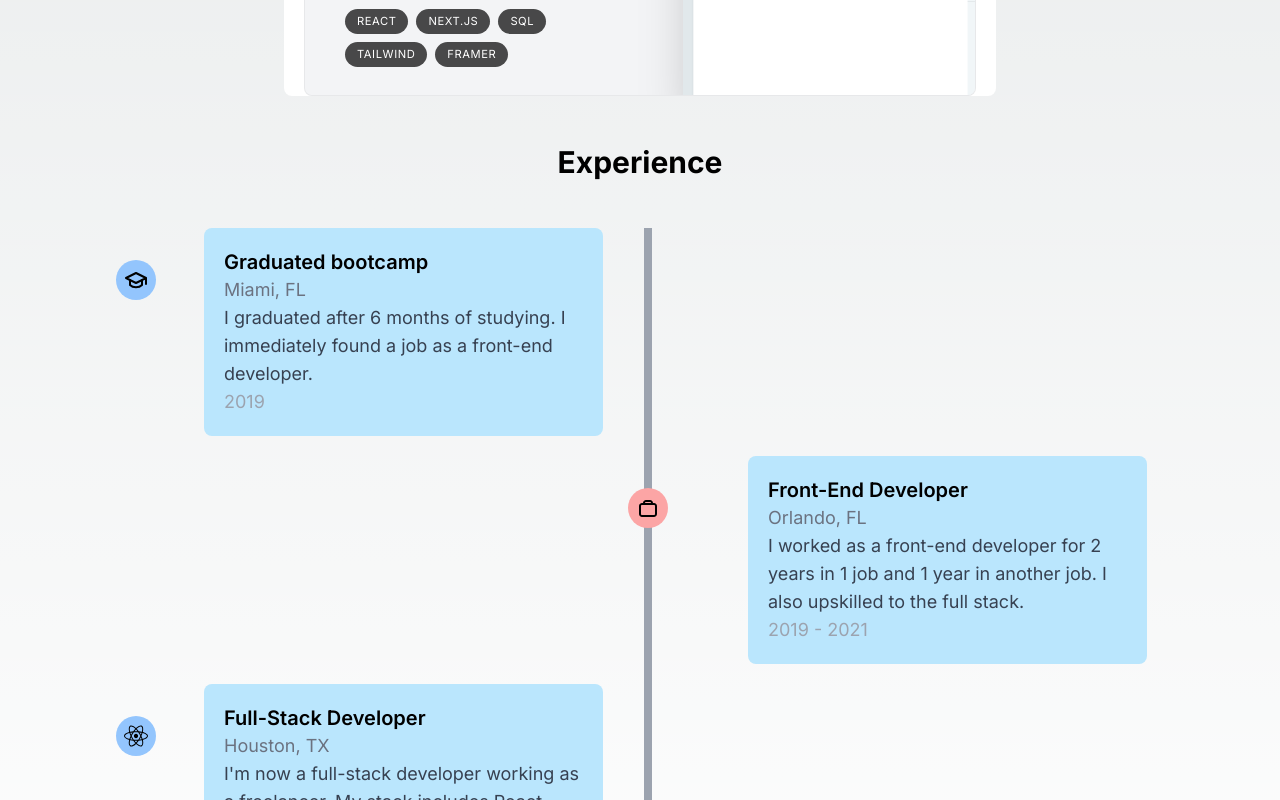
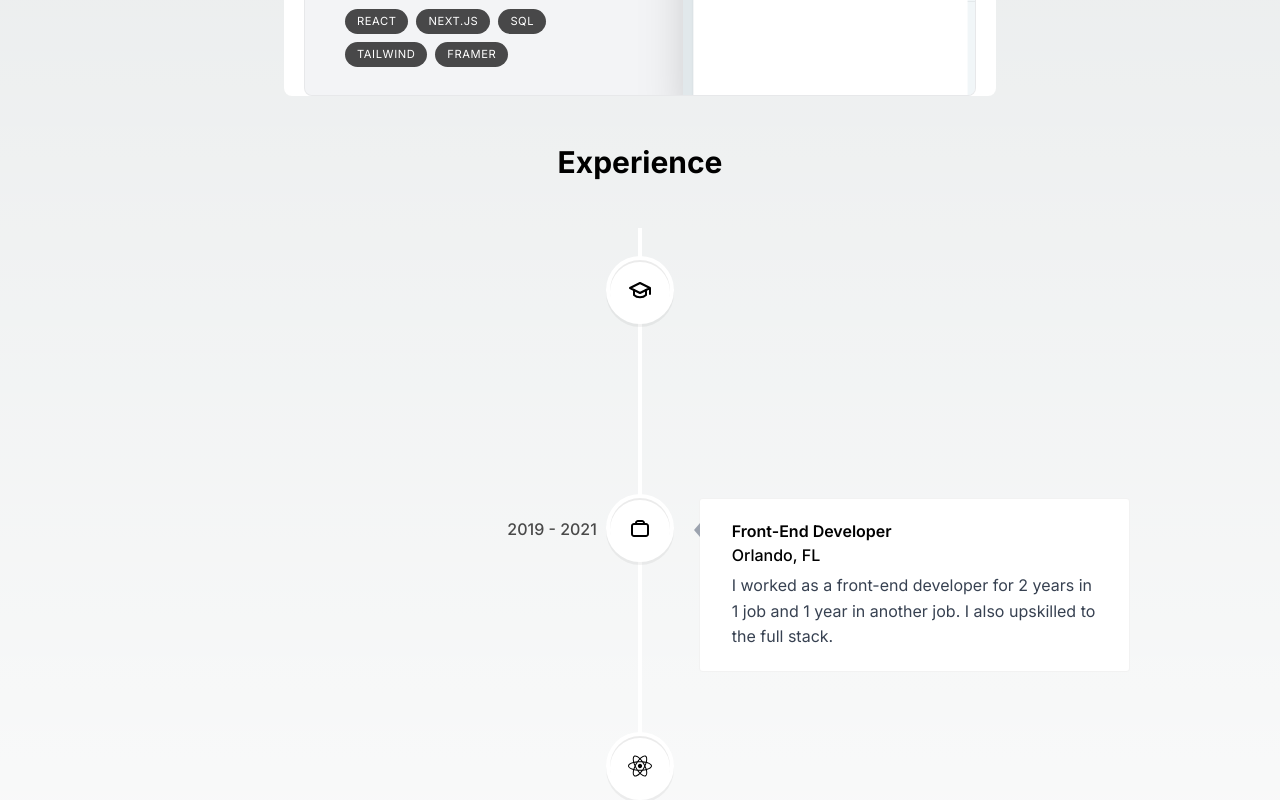
Before and after one commit to vijend795/my-portfolio, a Next.js app: page / in a window 1280 px wide. Shown: the part 1500-2300 px from the top of the page. Built offline with nearby package versions, Linux system fonts and the light colour scheme.

Commit message:
updated vertical timeline with library and working fine deleted old data

```diff
--- a/app/component/experience copy.js
+++ /dev/null
@@ -1,47 +0,0 @@
-"use client";
-
-import React from "react";
-
-import { experiencesData } from "../data/data_cv";
-import LeftContainerTimeline from "./subComponent/leftContainerTimeline";
-import RightContainerTimeline from "./subComponent/rightContainerTimeline";
-
-export default function Experience() {
-  return (
-    <section className="">
-      <h2 className="text-3xl font-medium capitalize mb-8 text-center">
-        My experience start
-      </h2>
-      {/* timeline */}
-      <div className=" w-full bg-white-400 m-12 lg:m-2 relative after:absolute after:w-2 after:h-full after:bg-gray-400 after:top-0 after:left-8 lg:after:left-1/2 after:-ml-1 ">
-        {experiencesData.map((item, index) => (
-          <div
-            key={index}
-            className={`relative my-5 px-2 lg:w-1/2 w-full pl-[80px] pr-[25px]
-          ${index % 2 === 0 ? "left-0 " : "lg:left-1/2 left-0"}`}
-          >
-            {/* container */}
-
-            {/* content */}
-            <p
-              className={`absolute bg-red-300 items-center justify-center flex w-10 py-2 rounded-full text-2xl z-10 top-8 ${
-                index % 2 === 0
-                  ? "bg-green-400 left-3 lg:-right-5 lg:bg-blue-300"
-                  : "lg:-left-5 left-3"
-              }`}
-            >
-              {item.icon}
-            </p>
-
-            <div className="p-5 bg-sky-200 relative rounded-lg text-lg mx-5 ">
-              <div>Title: {item.title}</div>
-              <div>Location: {item.location}</div>
-              <hr className="my-4" /> {/* Centered horizontal line */}
-              <div>Description: {item.description}</div>
-            </div>
-          </div>
-        ))}
-      </div>
-    </section>
-  );
-}
--- a/app/component/experience.js
+++ b/app/component/experience.js
@@ -4,17 +4,56 @@ import React from "react";
 
 import { experiencesData } from "../data/data_cv";
 import TimelineItem from "./subComponent/timeLine";
+import {
+  VerticalTimeline,
+  VerticalTimelineElement,
+} from "react-vertical-timeline-component";
+import "react-vertical-timeline-component/style.min.css";
+import { HiDownload } from "react-icons/hi";
 
 export default function Experience() {
   return (
-    <section className="">
-
-      <h1 className="text-3xl font-bold mb-6 flex justify-center py-6">Experience</h1>
-      <div className="w-full bg-white-400 m-12 lg:m-2 relative after:absolute after:w-2 after:h-full after:bg-gray-400 after:top-0 after:left-8 lg:after:left-1/2 after:-ml-1 ">
+    <section className="scroll-mt-28 mb-28 sm:mb-40">
+      <h1 className="text-3xl font-bold mb-6 flex justify-center py-6">
+        Experience
+      </h1>
+      {/* <div className="w-full bg-white-400 m-12 lg:m-2 relative after:absolute after:w-2 after:h-full after:bg-gray-400 after:top-0 after:left-8 lg:after:left-1/2 after:-ml-1 ">
         {experiencesData.map((experience, index) => (
           <TimelineItem key={index} {...experience} isLeft={index % 2 === 0} />
         ))}
-      </div>
+      </div> */}
+      <VerticalTimeline lineColor="white">
+        {experiencesData.map((item, index) => (
+          <React.Fragment key={index}>
+            <VerticalTimelineElement
+              contentStyle={{
+                background: "f3f4f6",
+                // color: '#fff',
+                boxShadow: "none",
+                border: "1px solid rgba(0, 0, 0, 0.05)",
+                textAlign: "left",
+                padding: "1.3rem 2rem",
+              }}
+              contentArrowStyle={{
+                borderRight: "0.4rem solid #9ca3af",
+              }}
+
+              date={item.date}
+              icon={item.icon}
+              iconStyle={{
+                background: "white",
+                fontSize: "1.5rem",
+              }}
+            >
+              <h3 className="font-semibold capitalize">{item.title}</h3>
+              <p className="font-normal !mt-0">{item.location}</p>
+              <p className="!mt-1 !font-normal text-gray-700 dark:text-white/75">
+                {item.description}
+              </p>
+            </VerticalTimelineElement>
+          </React.Fragment>
+        ))}
+      </VerticalTimeline>
 
     </section>
   );
--- a/app/component/subComponent/leftContainerTimeline.js
+++ /dev/null
@@ -1,29 +0,0 @@
-// pages/index.js
-import React from "react";
-import Image from "next/image";
-
-import Link from "next/link";
-
-
-import { BsArrowRight, BsLinkedin } from "react-icons/bs";
-import { HiDownload } from "react-icons/hi";
-import { FaGithubSquare } from "react-icons/fa";
-
-const LeftContainerTimeline = ({data}) => {
-  return (
-    <div className="justify-start w-[50%] p-5 flex flex-row-reverse">
-        <div className="flex items-center ml-1 text-lg flex-col justify-center">
-            {data.icon}
-            {data.date}
-        </div>
-        <div className="flex flex-col bg-white p-5 ">
-          <div>Title: {data.title}</div>
-          <div>Location: {data.location}</div>
-              <div>Description: {data.description}</div>
-        </div>
-
-         </div>
-  );
-};
-
-export default LeftContainerTimeline;
--- a/app/component/subComponent/rightContainerTimeline.js
+++ /dev/null
@@ -1,28 +0,0 @@
-// pages/index.js
-import React from "react";
-import Image from "next/image";
-import Link from "next/link";
-
-
-import { BsArrowRight, BsLinkedin } from "react-icons/bs";
-import { HiDownload } from "react-icons/hi";
-import { FaGithubSquare } from "react-icons/fa";
-
-const RightContainerTimeline = ({data}) => {
-  return (
-    <div className="justify-end w-[50%] p-5 flex flex-row">
-    <div className="flex items-center ml-1 text-lg flex-col justify-center">
-        {data.icon}
-        {data.date}
-    </div>
-    <div className="flex flex-col bg-white p-5 ">
-      <div>Title: {data.title}</div>
-      <div>Location: {data.location}</div>
-          <div>Description: {data.description}</div>
-    </div>
-
-     </div>
-  );
-};
-
-export default RightContainerTimeline;
--- a/app/component/subComponent/timeLine.js
+++ /dev/null
@@ -1,32 +0,0 @@
-import React from 'react';
-
-const TimelineItem = ({ title, location, description, icon, date, isLeft }) => {
-    return (
-        <div
-
-        className={`relative my-5 px-2 lg:w-1/2 w-full pl-[80px] pr-[25px]
-      ${isLeft  ? "left-0 " : "lg:left-1/2 left-0"}`}
-      >
-
-        <p
-          className={`absolute bg-red-300 items-center justify-center flex w-10 py-2 rounded-full text-2xl z-10 top-8 ${
-            isLeft
-              ? "bg-green-400 left-3 lg:-right-5 lg:bg-blue-300"
-              : "lg:-left-5 left-3"
-          }`}
-        >
-          {icon}
-        </p>
-
-        <div className="p-5 bg-sky-200 relative rounded-lg text-lg mx-5 ">
-        <h2 className="text-xl font-semibold">{title}</h2>
-          <p className="text-gray-500">{location}</p>
-          <p className="text-gray-700">{description}</p>
-          <p className="text-gray-400">{date}</p>
-        </div>
-      </div>
-    );
-  };
-
-
-export default TimelineItem;
```
